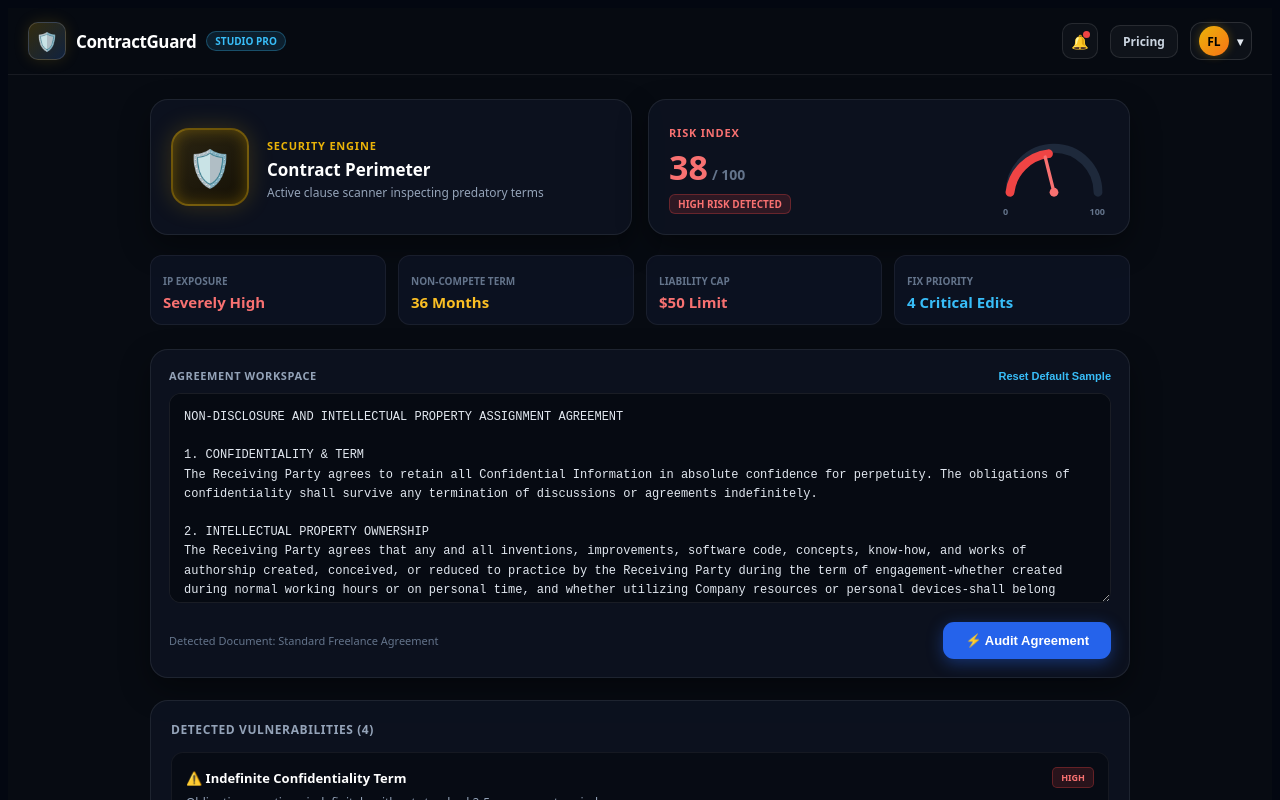
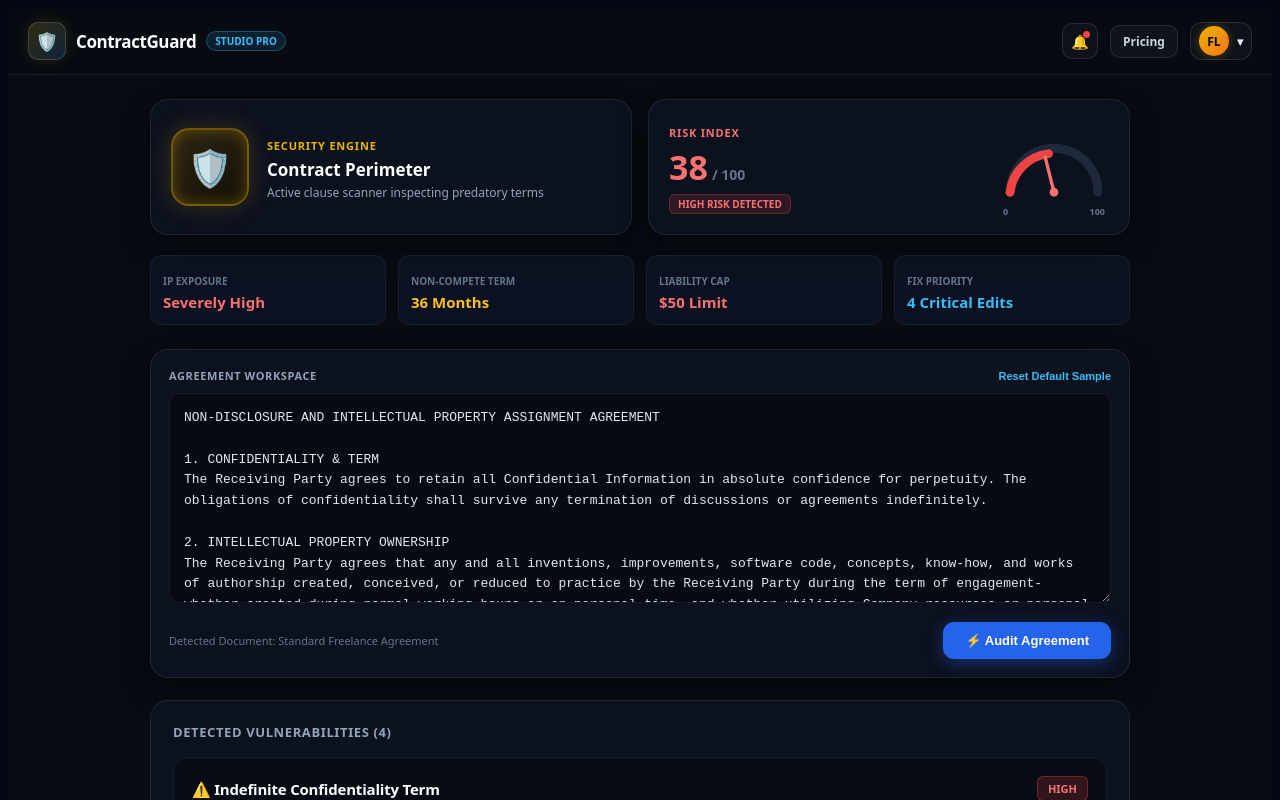
Before and after one commit to lylah3684-beep/contractguard, a Next.js app: page / in a window 1280 px wide. Both pictures are taken after a click on the button "⚡ Audit Agreement". Shown: the top 800 px of the page. Built offline with nearby package versions, Linux system fonts and the light colour scheme.

Commit message:
Update page.tsx

```diff
--- a/app/page.tsx
+++ b/app/page.tsx
@@ -253,7 +253,7 @@ export default function Home() {
           <textarea
             value={contractText}
             onChange={(e) => setContractText(e.target.value)}
-            style={{ width: '100%', boxSizing: 'border-box', height: '210px', backgroundColor: '#060a12', border: '1px solid rgba(255,255,255,0.08)', borderRadius: '12px', padding: '14px', color: '#e2e8f0', fontSize: '12px', fontFamily: 'monospace', lineHeight: '1.6', resize: 'vertical', outline: 'none' }}
+            style={{ width: '100%', boxSizing: 'border-box', height: '210px', backgroundColor: '#060a12', border: '1px solid rgba(255,255,255,0.08)', borderRadius: '12px', padding: '14px', color: '#e2e8f0', fontSize: '13px', fontFamily: 'monospace', lineHeight: '1.6', resize: 'vertical', outline: 'none' }}
             placeholder="Paste your client agreement text here..."
           />
 
@@ -269,25 +269,27 @@ export default function Home() {
           </div>
         </div>
 
-        {/* Identified Vulnerabilities List */}
+        {/* Identified Vulnerabilities List (Enhanced Typography & Readability) */}
         {result && (
-          <div style={{ backgroundColor: 'rgba(13, 19, 33, 0.85)', border: '1px solid rgba(255,255,255,0.08)', borderRadius: '18px', padding: '20px', marginBottom: '22px' }}>
-            <div style={{ fontSize: '12px', fontWeight: '800', color: '#94a3b8', textTransform: 'uppercase', marginBottom: '14px', letterSpacing: '0.6px' }}>
+          <div style={{ backgroundColor: 'rgba(13, 19, 33, 0.85)', border: '1px solid rgba(255,255,255,0.08)', borderRadius: '18px', padding: '22px', marginBottom: '22px' }}>
+            <div style={{ fontSize: '13px', fontWeight: '800', color: '#94a3b8', textTransform: 'uppercase', marginBottom: '16px', letterSpacing: '0.6px' }}>
               Detected Vulnerabilities ({result.risks.length})
             </div>
 
-            <div style={{ display: 'flex', flexDirection: 'column', gap: '12px' }}>
+            <div style={{ display: 'flex', flexDirection: 'column', gap: '14px' }}>
               {result.risks.map((risk) => (
-                <div key={risk.id} style={{ backgroundColor: '#070b14', border: '1px solid rgba(255,255,255,0.06)', borderRadius: '12px', padding: '14px' }}>
+                <div key={risk.id} style={{ backgroundColor: '#070b14', border: '1px solid rgba(255,255,255,0.08)', borderRadius: '14px', padding: '18px' }}>
                   <div style={{ display: 'flex', justifyContent: 'space-between', alignItems: 'center' }}>
-                    <span style={{ fontSize: '13px', fontWeight: '700', color: '#fff' }}>⚠️ {risk.title}</span>
-                    <span style={{ backgroundColor: 'rgba(239, 68, 68, 0.15)', color: '#f87171', fontSize: '9px', fontWeight: '800', padding: '3px 8px', borderRadius: '5px', border: '1px solid rgba(239, 68, 68, 0.3)' }}>
+                    <span style={{ fontSize: '15px', fontWeight: '700', color: '#ffffff', letterSpacing: '-0.2px' }}>⚠️ {risk.title}</span>
+                    <span style={{ backgroundColor: 'rgba(239, 68, 68, 0.18)', color: '#f87171', fontSize: '11px', fontWeight: '800', padding: '4px 10px', borderRadius: '6px', border: '1px solid rgba(239, 68, 68, 0.35)' }}>
                       {risk.riskLevel}
                     </span>
                   </div>
-                  <p style={{ fontSize: '12px', color: '#94a3b8', margin: '6px 0 10px 0', lineHeight: '1.5' }}>{risk.description}</p>
-                  <div style={{ backgroundColor: 'rgba(37, 99, 235, 0.1)', border: '1px solid rgba(37, 99, 235, 0.25)', padding: '8px 12px', borderRadius: '8px', fontSize: '11px', color: '#93c5fd', lineHeight: '1.4' }}>
-                    💡 <strong>Suggested Revision:</strong> {risk.recommendation}
+                  <p style={{ fontSize: '14px', color: '#cbd5e1', margin: '10px 0 14px 0', lineHeight: '1.6' }}>
+                    {risk.description}
+                  </p>
+                  <div style={{ backgroundColor: 'rgba(37, 99, 235, 0.12)', border: '1px solid rgba(59, 130, 246, 0.3)', padding: '12px 14px', borderRadius: '10px', fontSize: '13px', color: '#bfdbfe', lineHeight: '1.5' }}>
+                    💡 <strong style={{ color: '#60a5fa' }}>Suggested Revision:</strong> {risk.recommendation}
                   </div>
                 </div>
               ))}
```
